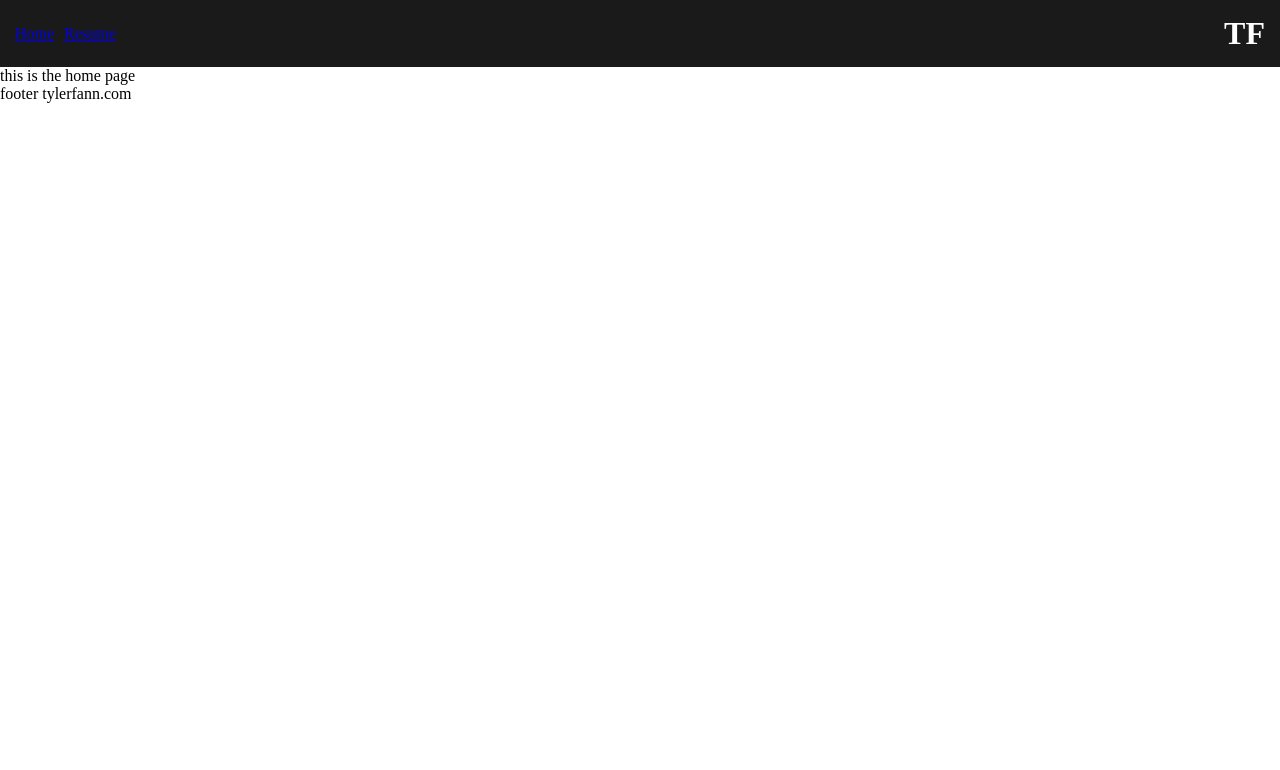
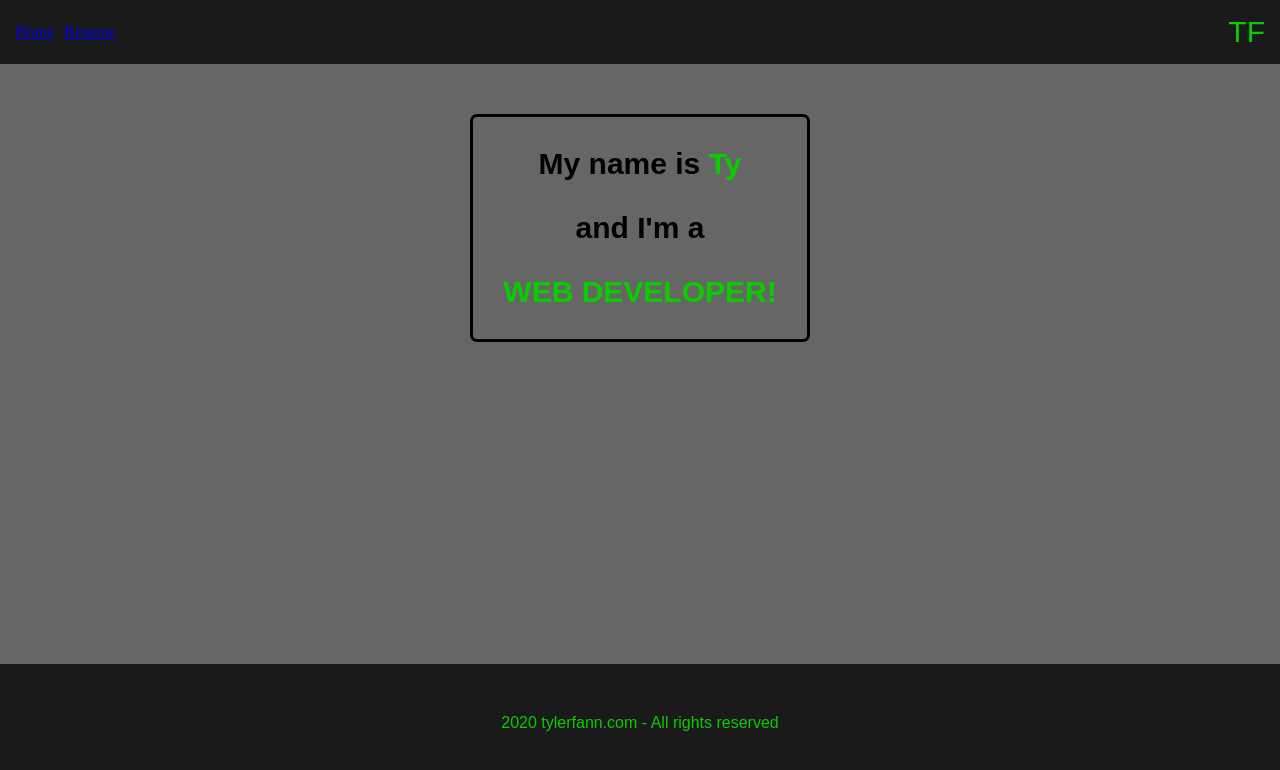
Before and after one commit to tylerfann/Portfolio, a React (Create React App) app: page / in a window 1280 px wide. Shown: the top 770 px of the page. Built offline with nearby package versions, Linux system fonts and the light colour scheme.

Commit message:
setup temporary styling for home page, header, footer and side drawer

```diff
--- /dev/null
+++ b/src/components/Footer/Footer.css
@@ -0,0 +1,10 @@
+.footer-container {
+  background-color: #1a1a1a;
+}
+
+.footer-text {
+  color: #0acc00;
+  text-align: center;
+  font-family: Arial, Helvetica, sans-serif;
+  padding: 50px 0 75px 0;
+}
--- a/src/components/Footer/Footer.js
+++ b/src/components/Footer/Footer.js
@@ -1,11 +1,12 @@
-import React from 'react'
+import React from 'react';
+import './Footer.css';
 
 const Footer = (props) => {
   return (
-    <div>
-      footer tylerfann.com
-    </div>
-  )
+    <section className='footer-container'>
+      <p className='footer-text'>2020 tylerfann.com - All rights reserved</p>
+    </section>
+  );
 }
 
 export default Footer;
--- a/src/components/Header/Header.css
+++ b/src/components/Header/Header.css
@@ -21,6 +21,7 @@
 }
 
 .header-logo {
-  color: white;
-  margin: 0;
+  color: #0acc00;
+  font-size: 30px;
+  font-family: Arial, Helvetica, sans-serif;
 }
--- a/src/components/Header/Header.js
+++ b/src/components/Header/Header.js
@@ -9,7 +9,7 @@ const Header = (props) => {
   return (
     <header className='header-container'>
       <NavTabs />
-      <h1 className='header-logo'>TF</h1>
+      <p className='header-logo'>TF</p>
       <img src={MenuIcon} alt='menu icon' className='open-side-drawer-btn' onClick={openSideDrawer} />
     </header>
   );
--- a/src/components/NavLinks/NavLinks.css
+++ b/src/components/NavLinks/NavLinks.css
@@ -1,9 +1,13 @@
-/* .nav-links {
-  background-color: pink;
+.nav-links-container {
+  margin-top: 50px;
+  margin-left: 30px;
 }
 
-@media (max-width: 600px) {
-  .nav-links {
-    display: none;
-  }
-} */
+.nav-link-text {
+  color: #0acc00;
+  font-family: Arial, Helvetica, sans-serif;
+  font-size: 30px;
+  padding-top: 20px;
+  list-style-type: none;
+  text-decoration: none;
+}
--- a/src/components/NavLinks/NavLinks.js
+++ b/src/components/NavLinks/NavLinks.js
@@ -4,13 +4,10 @@ import './NavLinks.css';
 
 const NavLinks = (props) => {
   return (
-    <nav className='nav-links'>
+    <nav className='nav-links-container'>
       <ul>
-        <li><Link to='/' onClick={props.closeSideDrawer}>Home</Link></li>
-        <li><Link to='/resume' onClick={props.closeSideDrawer}>Resume</Link></li>
-        {/* <li><a href="/">Projects</a></li>
-    <li><a href="/">Social</a></li>
-    <li><a href="/">Email</a></li> */}
+        <li className='nav-link-text'><Link to='/' onClick={props.closeSideDrawer} className='nav-link-text'>Home</Link></li>
+        <li className='nav-link-text'><Link to='/resume' onClick={props.closeSideDrawer} className='nav-link-text'>Resume</Link></li>
       </ul>
     </nav>
   );
--- a/src/components/SideDrawer/SideDrawer.css
+++ b/src/components/SideDrawer/SideDrawer.css
@@ -1,6 +1,6 @@
 .side-drawer {
   width: 180px;
-  background-color: lightblue;
+  background-color: #666;
   z-index: 100;
   height: 100vh;
   position: absolute;
--- /dev/null
+++ b/src/containers/Home/Home.css
@@ -0,0 +1,28 @@
+.home-container {
+  background-color: #666;
+  height: 600px;
+  padding: 50px;
+}
+
+.home-text-box {
+  border: black 3px solid;
+  width: fit-content;
+  padding: 15px;
+  margin: auto;
+  text-align: center;
+  border-radius: 7px;
+}
+
+.home-text {
+  padding: 15px;
+  font-family: Arial, Helvetica, sans-serif;
+  font-size: 30px;
+}
+
+.my-name-text {
+  color:	#000;
+}
+
+.web-dev-text {
+  color: #0acc00;
+}
--- a/src/containers/Home/Home.js
+++ b/src/containers/Home/Home.js
@@ -1,11 +1,16 @@
-import React from 'react'
+import React from 'react';
+import './Home.css'
 
 const Home = (props) => {
   return (
-    <div>
-      <p>this is the home page</p>
+    <div className='home-container'>
+      <section className='home-text-box'>
+        <h2 className='home-text my-name-text'>My name is <span className='web-dev-text'>Ty</span></h2>
+        <h2 className='home-text my-name-text'>and I'm a</h2>
+        <h2 className='home-text web-dev-text'>WEB DEVELOPER!</h2>
+      </section>
     </div>
-  )
+  );
 }
 
 export default Home;
```
